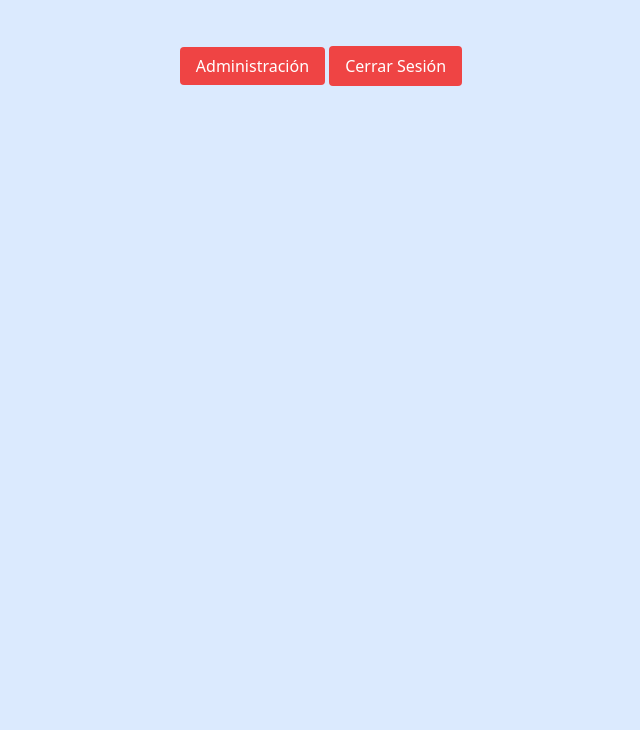
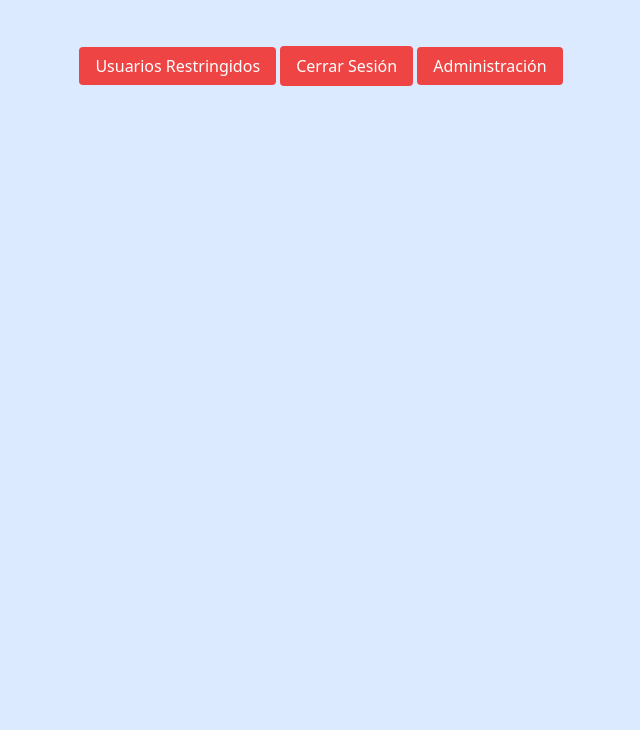
Before and after one commit to JefJim/ProyectoI_ISW711_Frontend, a website: page Frontend/pages/dashboard.html in a window 1280 px wide. Shown: the part 70-800 px from the top of the page, without its empty margins (319-959 px from the left). Drawn offline with nearby package versions, Linux system fonts and the light colour scheme; no server answers; sample sign-in values are in the browser's storage.

Commit message:
adding buttons

```diff
--- a/Frontend/pages/dashboard.html
+++ b/Frontend/pages/dashboard.html
@@ -10,16 +10,17 @@
     <div class="container mx-auto p-4">
         <h1 class="text-3xl font-bold text-center mb-8">Dashboard</h1>
         <div class="grid grid-cols-1 md:grid-cols-3 gap-4" id="restrictedUsers">
-            <!-- Los avatares de los usuarios restringidos se cargarán aquí -->
+            <!-- Avatars of restricted users will load here -->
         </div>
         <div class="text-center mt-8">
-            <a href="/pages/admin.html" class="bg-red-500 text-white px-4 py-2 rounded">Administración</a>
+            <a href="admin.html" class="bg-red-500 text-white px-4 py-2 rounded">Usuarios Restringidos</a>
             <button id="logoutButton" class="bg-red-500 text-white px-4 py-2 rounded">
                 Cerrar Sesión
             </button>
+            <a href="playlist.html" class="bg-red-500 text-white px-4 py-2 rounded">Administración</a>
         </div>
 
     </div>
-    <script src="/js/dashboard.js"></script>
+    <script src="../js/dashboard.js"></script>
 </body>
 </html>
```
